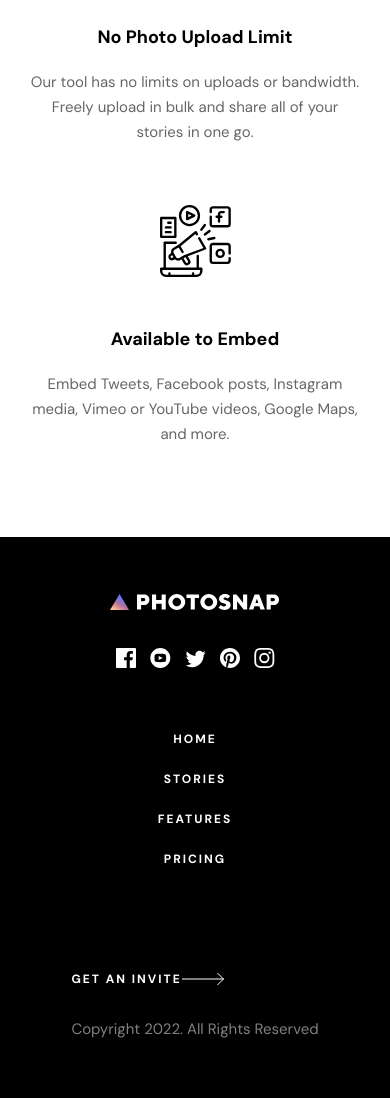
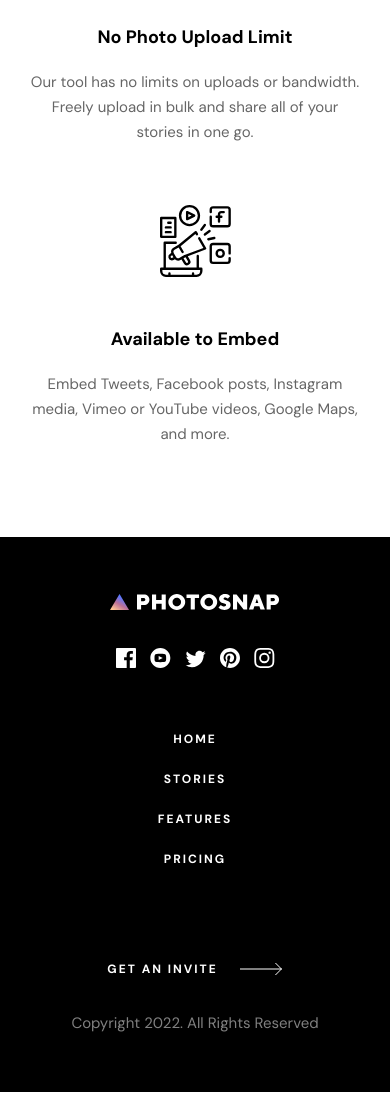
Before and after one commit to ding-09/photosnap, a React (Create React App) app: page / in a window 390 px wide. Shown: the part 4037-5135 px from the top of the page. Built offline with nearby package versions, Linux system fonts and the light colour scheme; the HTML template or start-up script is replaced by a standard one.

Commit message:
fixed footer spacing on mobile

```diff
--- a/src/components/Footer/index.styled.js
+++ b/src/components/Footer/index.styled.js
@@ -38,7 +38,7 @@ export const StyledFooter = styled.footer`
     }
   }
   nav {
-    margin-bottom: 8.5rem;
+    margin-bottom: 7.5rem;
     ul {
       align-items: center;
       li {
@@ -50,8 +50,14 @@ export const StyledFooter = styled.footer`
     }
   }
   .misc-info {
+    display: flex;
+    align-items: center;
+    flex-direction: column;
     a {
-      margin: 0 auto 3rem;
+      margin-bottom: 3.4rem;
+      span {
+        padding-right: 2.2rem;
+      }
     }
     .copyright {
       opacity: 0.5;
```
Also changed, not shown: 1 other file (tests, documents, lock files or other folders).
